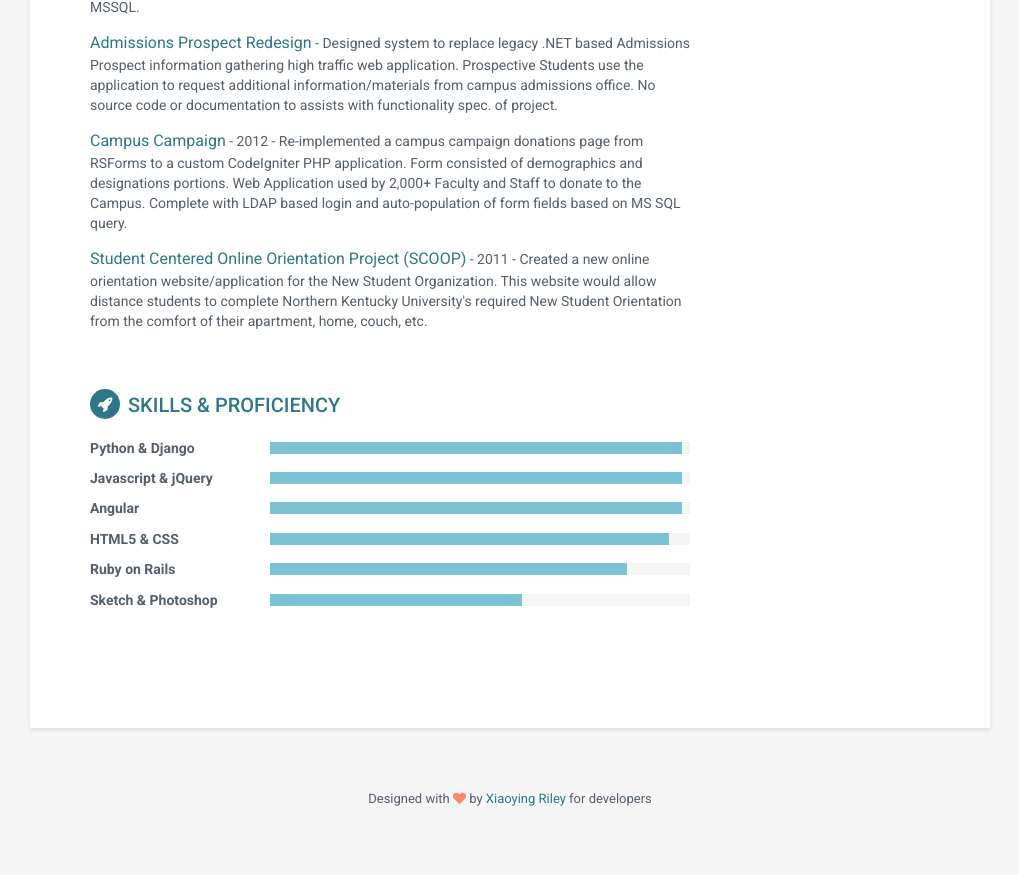
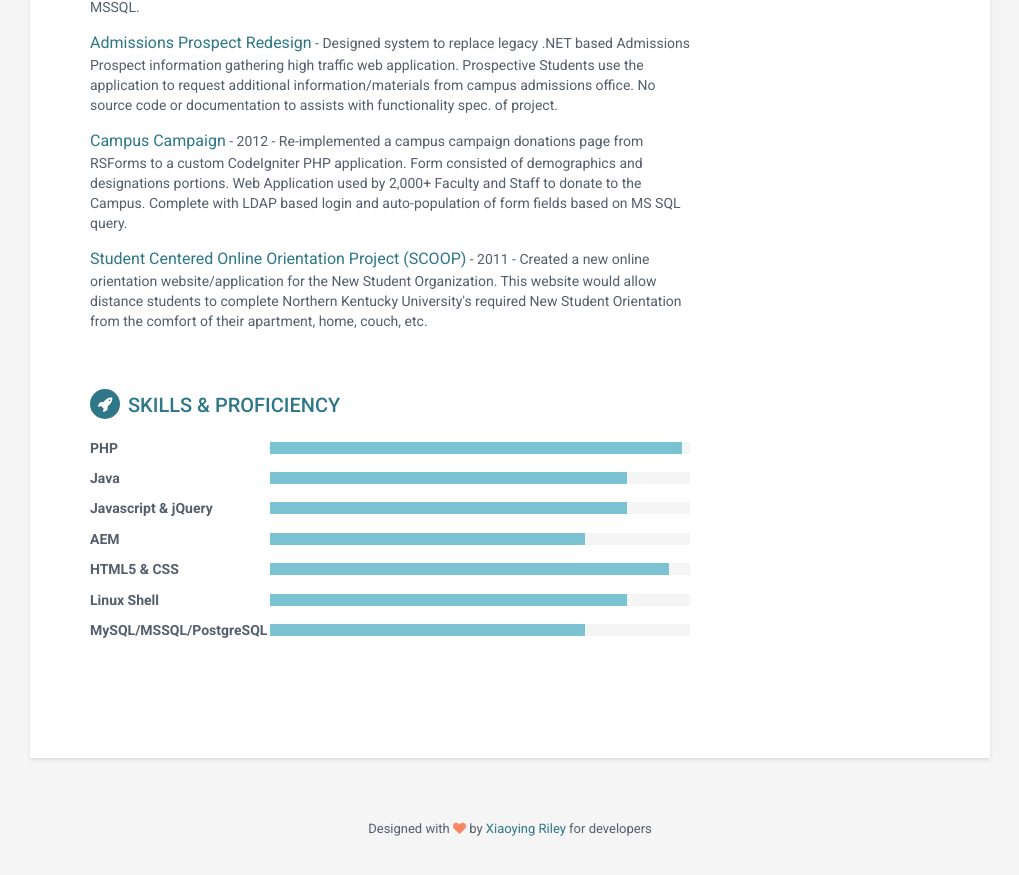
Before and after one commit to dwaynehale/dwaynehale.github.io, a Jekyll site: the page built from index.html, in a window 1280 px wide and 900 px high, scrolled down 1263 px. Shown: the top 875 px of the window, without its empty margins (130-1149 px from the left). Built offline with Jekyll 4.4.1, drawn with Linux system fonts in a browser that asks for light colours.

Commit message:
skillz to pay the billz

```diff
--- a/_includes/skills.html
+++ b/_includes/skills.html
@@ -2,25 +2,31 @@
                 <h2 class="section-title"><i class="fa fa-rocket"></i>Skills &amp; Proficiency</h2>
                 <div class="skillset">
                     <div class="item">
-                        <h3 class="level-title">Python &amp; Django</h3>
+                        <h3 class="level-title">PHP</h3>
                         <div class="level-bar">
                             <div class="level-bar-inner" data-level="98%">
                             </div>
                         </div><!--//level-bar-->
                     </div><!--//item-->
-
+                    <div class="item">
+                        <h3 class="level-title">Java</h3>
+                        <div class="level-bar">
+                            <div class="level-bar-inner" data-level="85%">
+                            </div>
+                        </div><!--//level-bar-->
+                    </div><!--//item-->
                     <div class="item">
                         <h3 class="level-title">Javascript &amp; jQuery</h3>
                         <div class="level-bar">
-                            <div class="level-bar-inner" data-level="98%">
+                            <div class="level-bar-inner" data-level="85%">
                             </div>
                         </div><!--//level-bar-->
                     </div><!--//item-->
 
                     <div class="item">
-                        <h3 class="level-title">Angular</h3>
+                        <h3 class="level-title">AEM</h3>
                         <div class="level-bar">
-                            <div class="level-bar-inner" data-level="98%">
+                            <div class="level-bar-inner" data-level="75%">
                             </div>
                         </div><!--//level-bar-->
                     </div><!--//item-->
@@ -34,7 +40,7 @@
                     </div><!--//item-->
 
                     <div class="item">
-                        <h3 class="level-title">Ruby on Rails</h3>
+                        <h3 class="level-title">Linux Shell</h3>
                         <div class="level-bar">
                             <div class="level-bar-inner" data-level="85%">
                             </div>
@@ -42,9 +48,9 @@
                     </div><!--//item-->
 
                     <div class="item">
-                        <h3 class="level-title">Sketch &amp; Photoshop</h3>
+                        <h3 class="level-title">MySQL/MSSQL/PostgreSQL</h3>
                         <div class="level-bar">
-                            <div class="level-bar-inner" data-level="60%">
+                            <div class="level-bar-inner" data-level="75%">
                             </div>
                         </div><!--//level-bar-->
                     </div><!--//item-->
```
